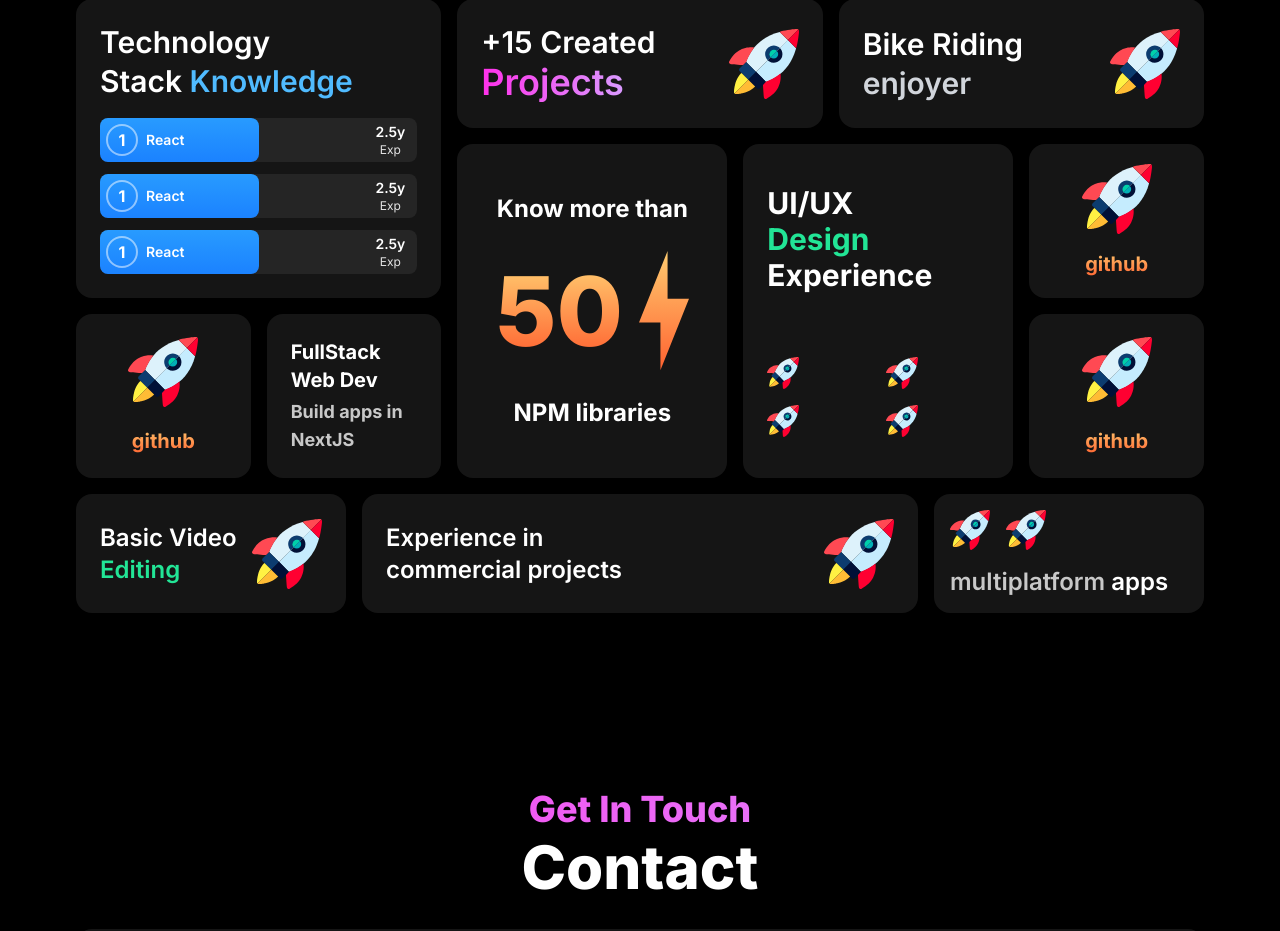
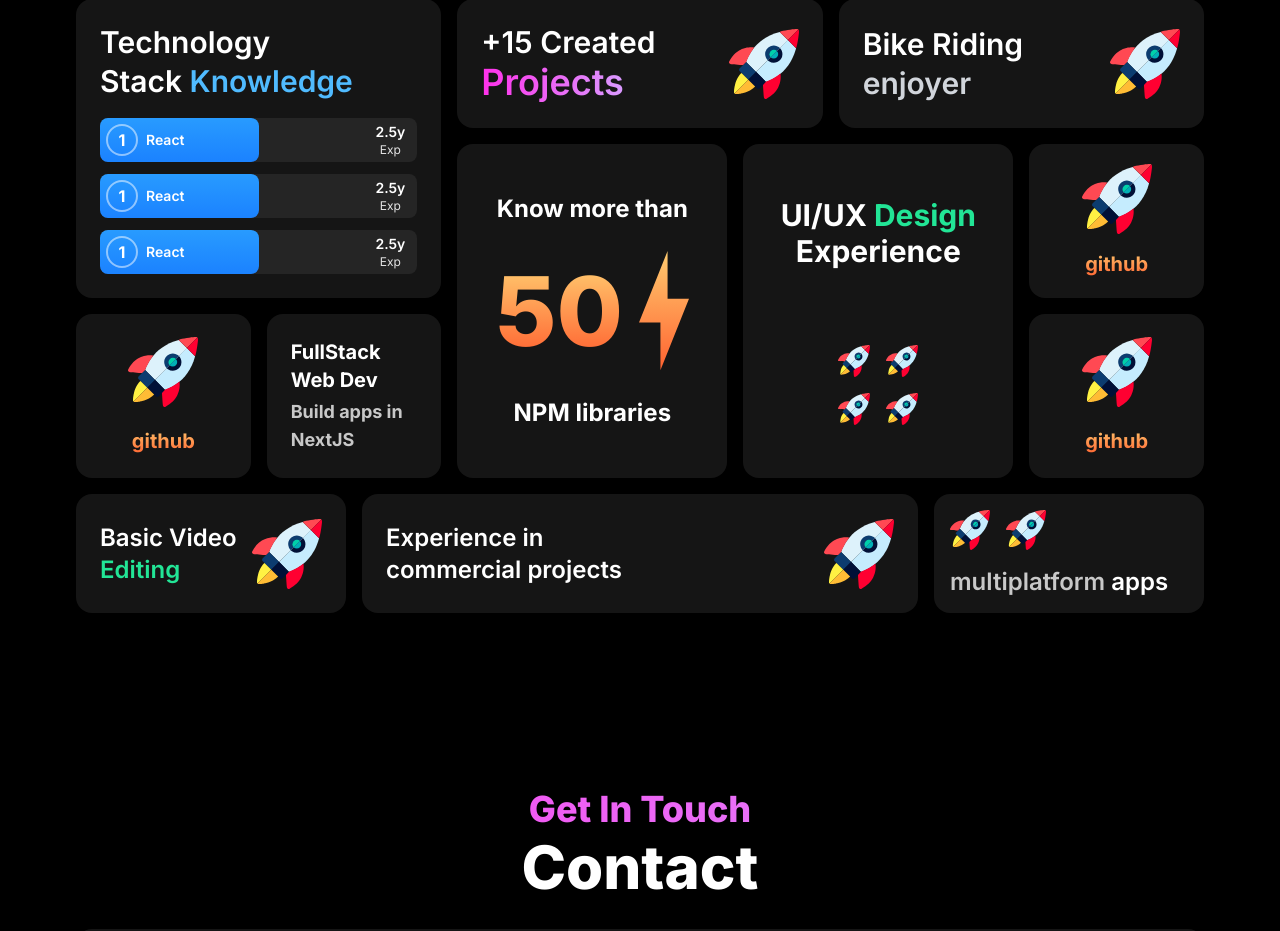
Before and after one commit to gonciuu/Portfolio, a Next.js app: page / in a window 1280 px wide. Shown: the part 2745-3676 px from the top of the page. Built offline with nearby package versions, Linux system fonts and the light colour scheme.

Commit message:
Skills: items aligment

```diff
--- a/src/components/Skills/Cards/UiDesign.tsx
+++ b/src/components/Skills/Cards/UiDesign.tsx
@@ -2,10 +2,9 @@ import SkillCard from '../common/SkillCard'
 
 export default function UiDesign() {
   return (
-    <SkillCard className="col-span-12 row-span-2 sm:col-span-6 lg:col-span-3">
-      <h3 className="text-3xl font-bold text-white">
-        UI/UX <br />
-        <span className="text-[#22E596]">Design</span> <br />
+    <SkillCard className="col-span-12 row-span-2 items-center sm:col-span-6 lg:col-span-3">
+      <h3 className="text-center text-3xl font-bold text-white">
+        UI/UX <span className="text-[#22E596]">Design</span> <br />
         Experience
       </h3>
       <div className="mt-12 grid grid-cols-2 grid-rows-2 gap-4">
```
